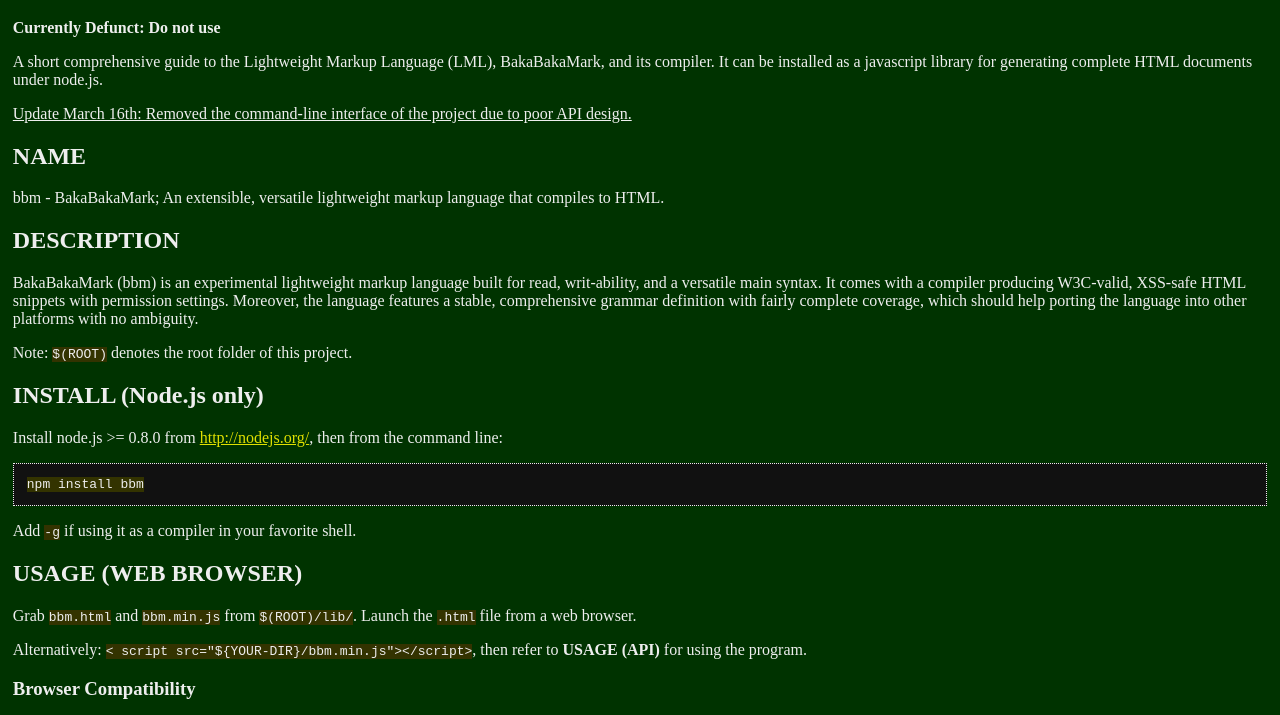
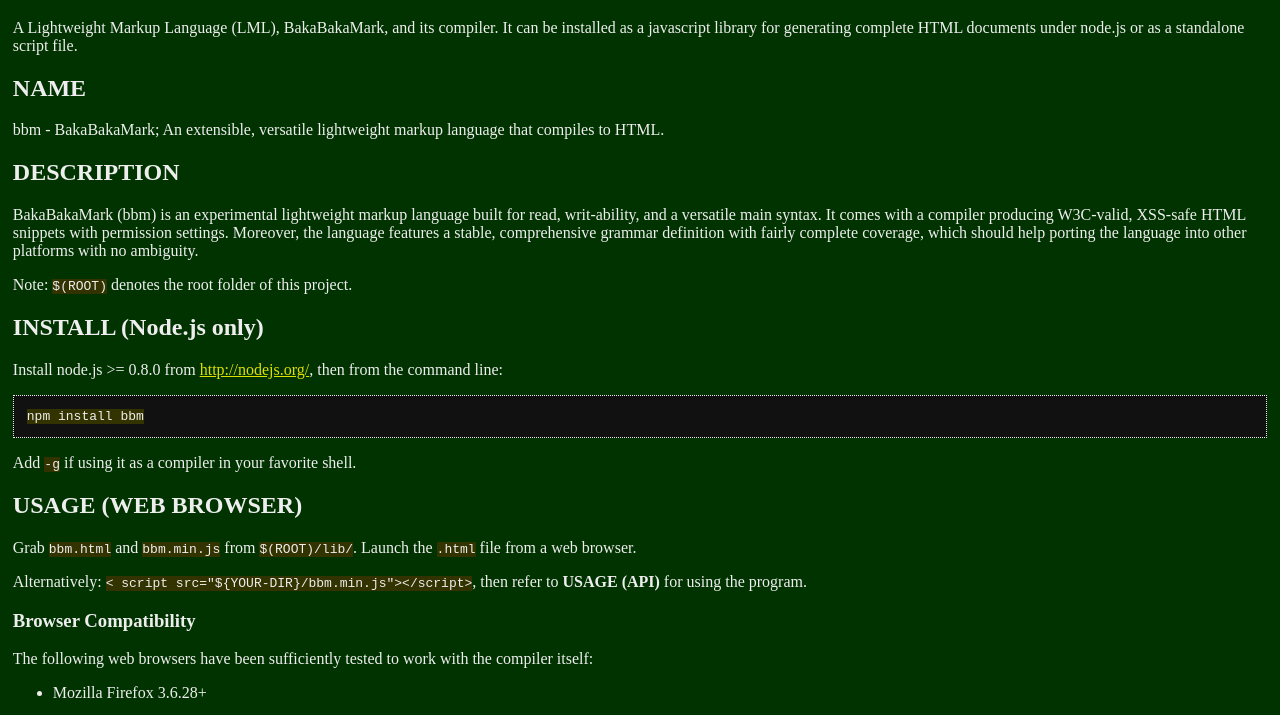
Before and after one commit to Preole/bbm, a website: page doc/README.html in a window 1280 px wide. Shown: the part 74-789 px from the top of the page. Drawn offline with Linux system fonts and the light colour scheme.

Commit message:
Removed Defunct Warning
This project should be stable enough to use.

```diff
--- a/doc/README.html
+++ b/doc/README.html
@@ -63,18 +63,9 @@
 BakaBakaMark README
 </h1>
 <p>
-<strong>Currently Defunct: Do not use</strong>
-</p>
-<p>
-A short comprehensive guide to the Lightweight Markup Language (LML),
-BakaBakaMark, and its compiler. It can be installed as a javascript library
-for generating complete HTML documents under node.js.
-</p>
-<p>
-<ins>
-Update March 16th: Removed the command-line interface of the project
-due to poor API design.
-</ins>
+A Lightweight Markup Language (LML), BakaBakaMark, and its compiler. It can
+be installed as a javascript library for generating complete HTML documents
+under node.js or as a standalone script file.
 </p>
 <h2>
 NAME
--- a/package.json
+++ b/package.json
@@ -1,7 +1,7 @@
 {
   "name": "bbm",
   "author": "Preole Soandso",
-  "version": "1.0.1",
+  "version": "1.0.2",
   "description": "BakaBakaMark: An Extensible LML-HTML Compiler.",
   "repository": {
    "type": "git",
```
Also changed, not shown: README.md, doc/README.txt, 1 other file.
